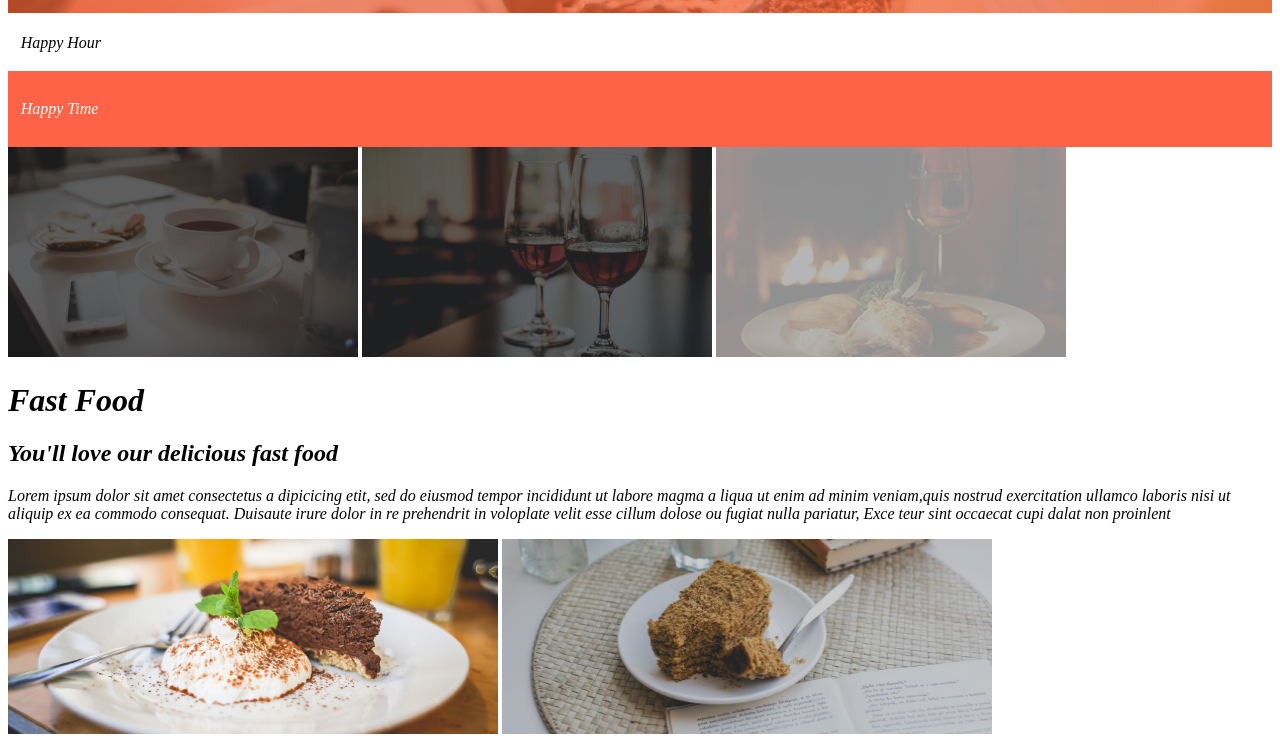
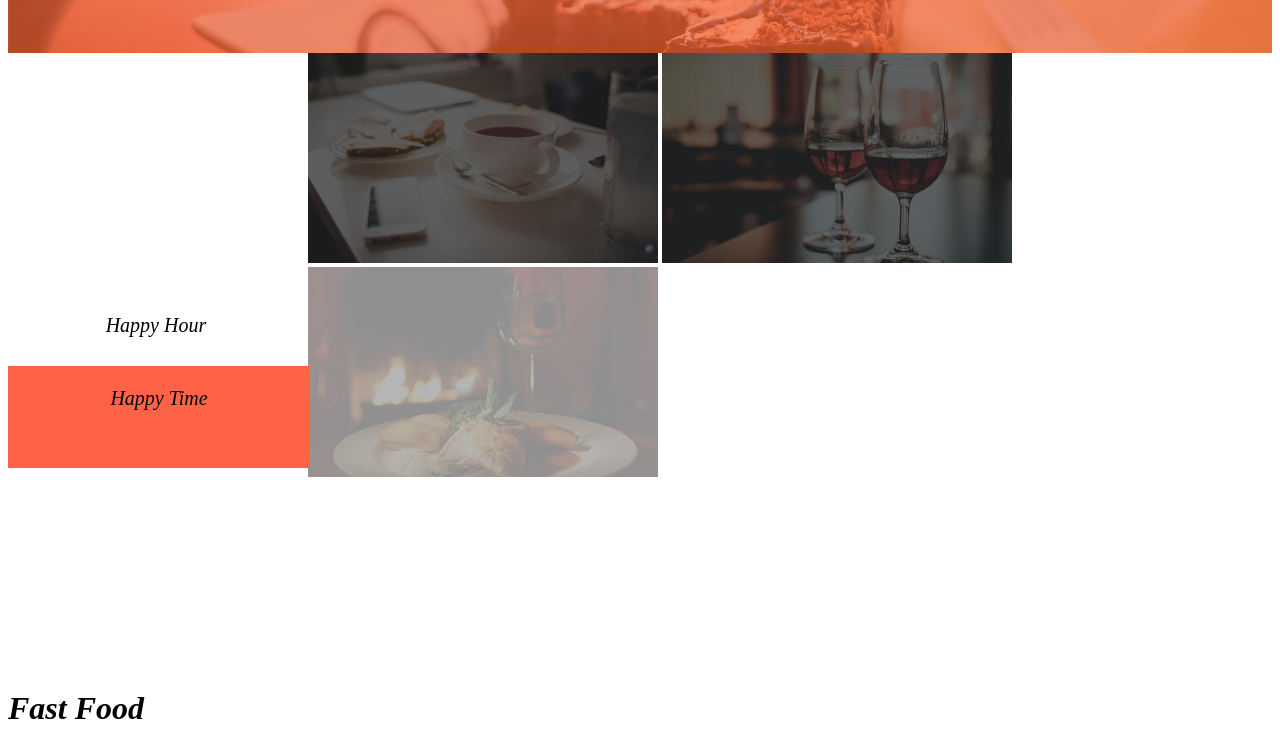
Before and after one commit to ellyoketch/Anitas-kitchen, a plain HTML site: page index.html in a window 1280 px wide. Shown: the part 393-1138 px from the top of the page. Drawn offline with Linux system fonts and the light colour scheme.

Commit message:
Anitas-kitchen

```diff
--- a/index.css
+++ b/index.css
@@ -4,14 +4,22 @@ body{
 }
 #first{
     padding: 1%;
-    line-height: 1px;
+    height: 60px;
+    font-size: 20px;
+    width: 300px;
+    margin-left: 85px;
 
 
 }
+
 #second{
-    padding: 1%;
+    padding: 1px;
     background-color: tomato;
-    color: white;
+    color: rgb(7, 6, 6);
+    width: 300px;
+    height: 100px;
+    font-size: 20px;
+    text-align: center;
 }
 .breakfast{
     background-image: url(./assets/foodtop/breakfast.jpg);
@@ -19,13 +27,10 @@ body{
     color: white;
 
 }
-.p{
-    text-align: center;
-}
 #header{
     text-align: center;
     background-image: url(./assets/backgrounds/landing.jpg);
-    padding:20px ;
+    padding:40px;
   }
 
   span{
--- a/index.html
+++ b/index.html
@@ -17,22 +17,24 @@
 
         </div>
     </div>
+    <div style="margin-left: 300px;">
+        <img src="./assets/foodtop/breakfast.jpg" alt="breakfast">
+        <img src="./assets/foodtop/lunch.jpg" alt="Lunch">
+        <img src="./assets/foodtop/dinner2.jpg" alt="Dinner">
 
-            <div class="grid">
+    </div>
+
+            <div class="grid" style="position: relative;bottom: 200px;">
                 <div id="first">
                     <p>Happy Hour</p>
                 </div>
                 <div id="second">
                     <p>Happy Time</p>
+
                 </div>
             </div>
 
 
-    <div>
-        <img src="./assets/foodtop/breakfast.jpg" alt="breakfast">
-    <img src="./assets/foodtop/lunch.jpg" alt="Lunch">
-    <img src="./assets/foodtop/dinner2.jpg" alt="Dinner">
-        </div>
 
     <div id="fast-food">
     <h1>Fast Food</h1>
@@ -62,7 +64,7 @@
     <img src="./assets/fastfood/beefBurger.jpg" alt="BeefBurger">
     <img src="./assets/fastfood/chickenPizza.jpg" alt="ChickenPizza">
 
-    <table border="1">
+    <table style="border: 1px; border-style: solid;">
         <tr>
             <th>Our Happy Customers
             George Richard
```
